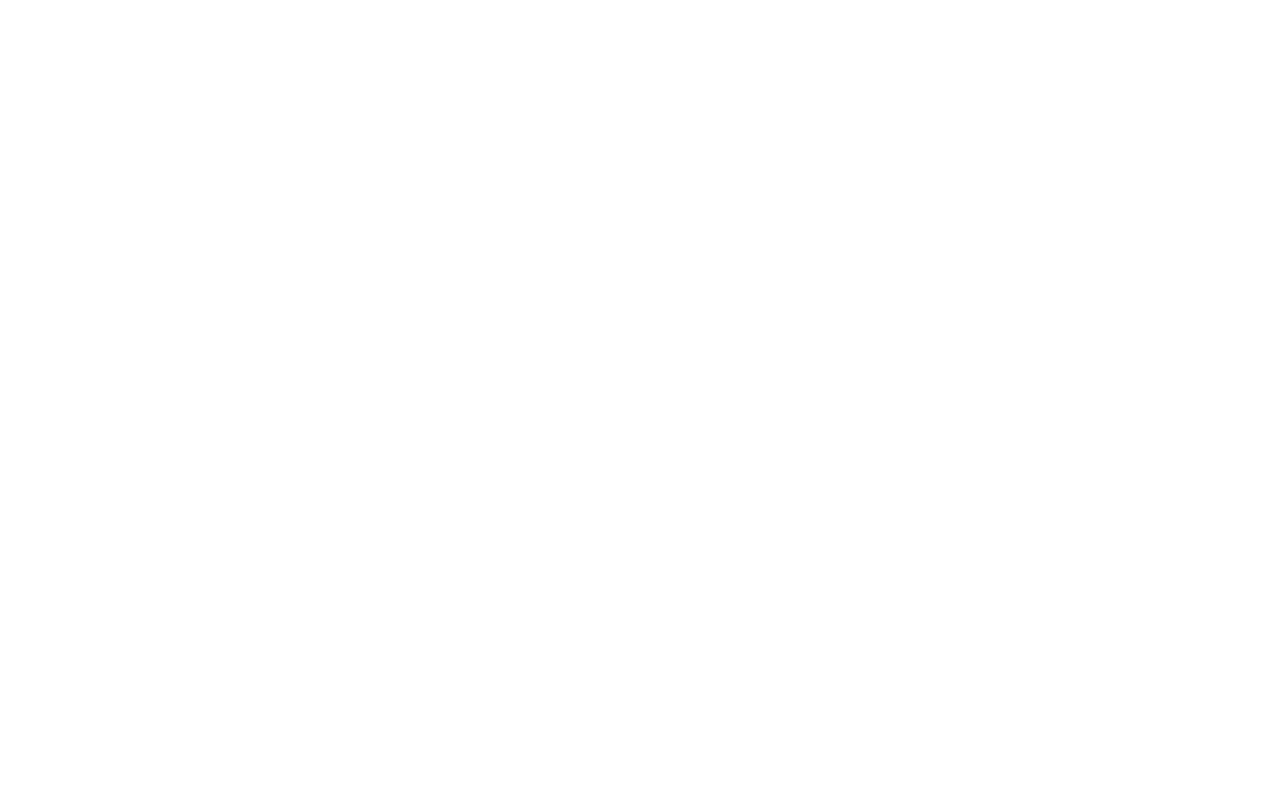
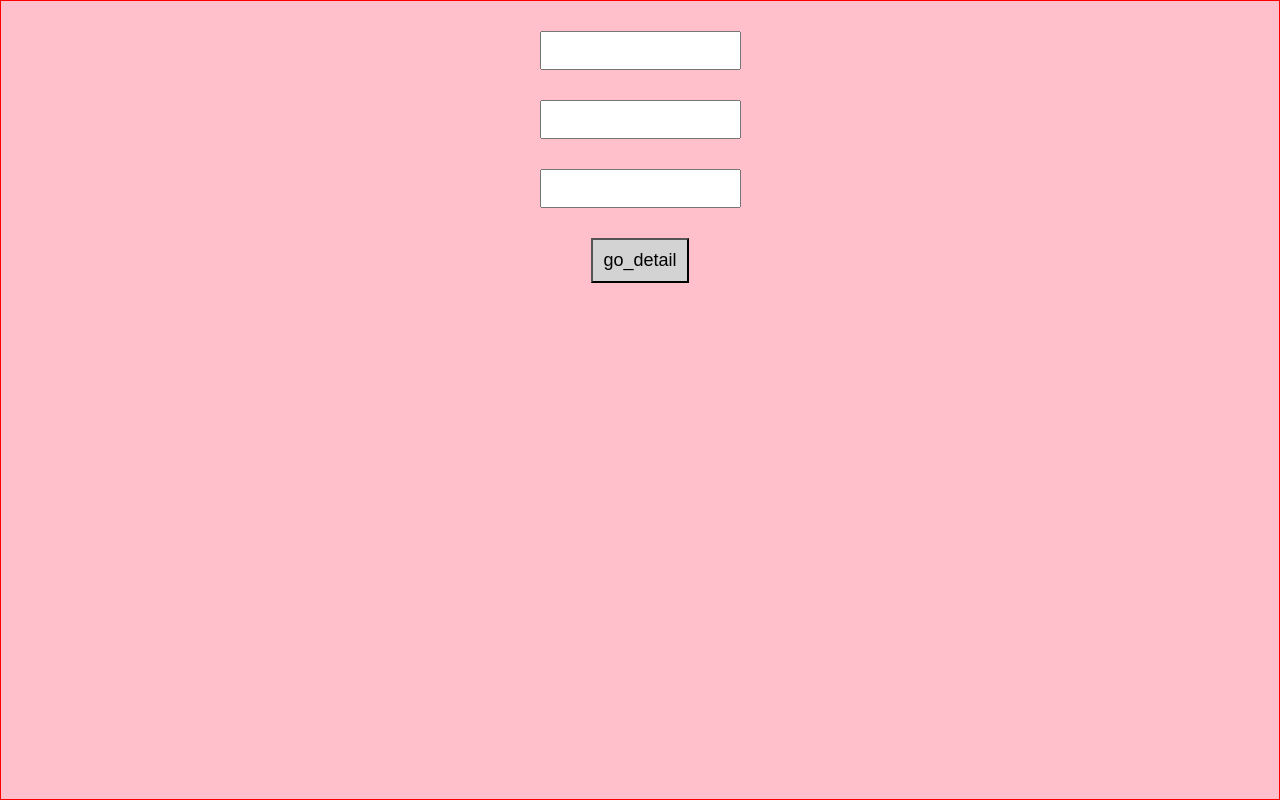
Before and after one commit to lizhen0211/angular-tutorials, an Angular app: page /route in a window 1280 px wide. Before the commit this address led to /. Built offline with nearby package versions, Linux system fonts and the light colour scheme.

Commit message:
add route demo

```diff
--- a/src/app/app-routing.module.ts
+++ b/src/app/app-routing.module.ts
@@ -5,6 +5,8 @@
 import {RedisDemoComponent} from "./pages/redis-demo/redis-demo.component";
 import {ProdiversDemoComponent} from "./pages/prodivers-demo/prodivers-demo.component";
 import {DbDemoComponent} from "./pages/db-demo/db-demo.component";
+import {RouteDemoComponent} from "./pages/route-demo/route-demo.component";
+import {RouteDemoDetailComponent} from "./pages/route-demo-detail/route-demo-detail.component";
 
 const routes: Routes = [
   {path: '', redirectTo: 'home', pathMatch: 'full'},
@@ -18,6 +20,10 @@
     path: 'prodivers', component: ProdiversDemoComponent
   }, {
     path: 'db', component: DbDemoComponent
+  }, {
+    path: 'route', component: RouteDemoComponent
+  }, {
+    path: 'route-detail', component: RouteDemoDetailComponent
   }];
 
 @NgModule({
--- a/src/app/app.module.ts
+++ b/src/app/app.module.ts
@@ -11,6 +11,8 @@
 import {NormalService} from "./service/normal.service";
 import {RealService} from "./service/real.service";
 import {DbDemoComponent} from './pages/db-demo/db-demo.component';
+import { RouteDemoComponent } from './pages/route-demo/route-demo.component';
+import { RouteDemoDetailComponent } from './pages/route-demo-detail/route-demo-detail.component';
 
 @NgModule({
   declarations: [
@@ -19,7 +21,9 @@
     HomeComponent,
     RedisDemoComponent,
     ProdiversDemoComponent,
-    DbDemoComponent
+    DbDemoComponent,
+    RouteDemoComponent,
+    RouteDemoDetailComponent
   ],
   imports: [
     BrowserModule,
--- a/src/app/pages/home/home.component.html
+++ b/src/app/pages/home/home.component.html
@@ -3,4 +3,5 @@
   <button class="menu-button" (click)="onRedisClick()">redis</button>
   <button class="menu-button" (click)="onProvidersClick()">provider</button>
   <button class="menu-button" (click)="onDbClick()">database</button>
+  <button class="menu-button" (click)="onRouteClick()">route</button>
 </div>
--- a/src/app/pages/home/home.component.ts
+++ b/src/app/pages/home/home.component.ts
@@ -29,4 +29,8 @@
   public onDbClick(): void {
     this.router.navigate(['db'])
   }
+
+  public onRouteClick(): void {
+    this.router.navigate(['route'])
+  }
 }
--- /dev/null
+++ b/src/app/pages/route-demo-detail/route-demo-detail.component.html
@@ -0,0 +1,5 @@
+<div class="route-demo-detail-wrapper">
+  <p>route-demo-detail works!</p>
+  <button class="button" (click)="onGoClick()">go_detail</button>
+
+</div>
--- /dev/null
+++ b/src/app/pages/route-demo-detail/route-demo-detail.component.less
@@ -0,0 +1,16 @@
+.route-demo-detail-wrapper {
+  width: 100%;
+  height: 100%;
+  border: 1px solid red;
+  background: pink;
+}
+
+.button {
+  display: block;
+  margin-top: 30px;
+  margin-left: auto;
+  margin-right: auto;
+  padding: 10px;
+  font-size: 18px;
+  background: lightgrey;
+}
--- /dev/null
+++ b/src/app/pages/route-demo-detail/route-demo-detail.component.ts
@@ -0,0 +1,22 @@
+import {Component, OnInit} from '@angular/core';
+import {Router} from "@angular/router";
+
+@Component({
+  selector: 'app-route-demo-detail',
+  templateUrl: './route-demo-detail.component.html',
+  styleUrls: ['./route-demo-detail.component.less']
+})
+export class RouteDemoDetailComponent implements OnInit {
+
+  constructor(private router: Router) {
+  }
+
+  ngOnInit(): void {
+  }
+
+  public onGoClick(): void {
+    // this.router.navigate([''])
+    window.history.back();
+  }
+
+}
--- /dev/null
+++ b/src/app/pages/route-demo/route-demo.component.html
@@ -0,0 +1,6 @@
+<div class="route-demo-wrapper">
+  <input type="text" class="input">
+  <input type="text" class="input">
+  <input type="text" class="input">
+  <button class="button" (click)="onGoClick()">go_detail</button>
+</div>
--- /dev/null
+++ b/src/app/pages/route-demo/route-demo.component.less
@@ -0,0 +1,24 @@
+.route-demo-wrapper {
+  width: 100%;
+  height: 100%;
+  border: 1px solid red;
+  background: pink;
+}
+
+.input {
+  display: block;
+  margin-top: 30px;
+  margin-left: auto;
+  margin-right: auto;
+  padding: 10px;
+}
+
+.button {
+  display: block;
+  margin-top: 30px;
+  margin-left: auto;
+  margin-right: auto;
+  padding: 10px;
+  font-size: 18px;
+  background: lightgrey;
+}
--- /dev/null
+++ b/src/app/pages/route-demo/route-demo.component.ts
@@ -0,0 +1,21 @@
+import {Component, OnInit} from '@angular/core';
+import {Router} from "@angular/router";
+
+@Component({
+  selector: 'app-route-demo',
+  templateUrl: './route-demo.component.html',
+  styleUrls: ['./route-demo.component.less']
+})
+export class RouteDemoComponent implements OnInit {
+
+  constructor(private router: Router) {
+  }
+
+  ngOnInit(): void {
+  }
+
+  public onGoClick(): void {
+    this.router.navigate(['route-detail'])
+  }
+
+}
```
Also changed, not shown: 2 other files (tests, documents, lock files or other folders).
